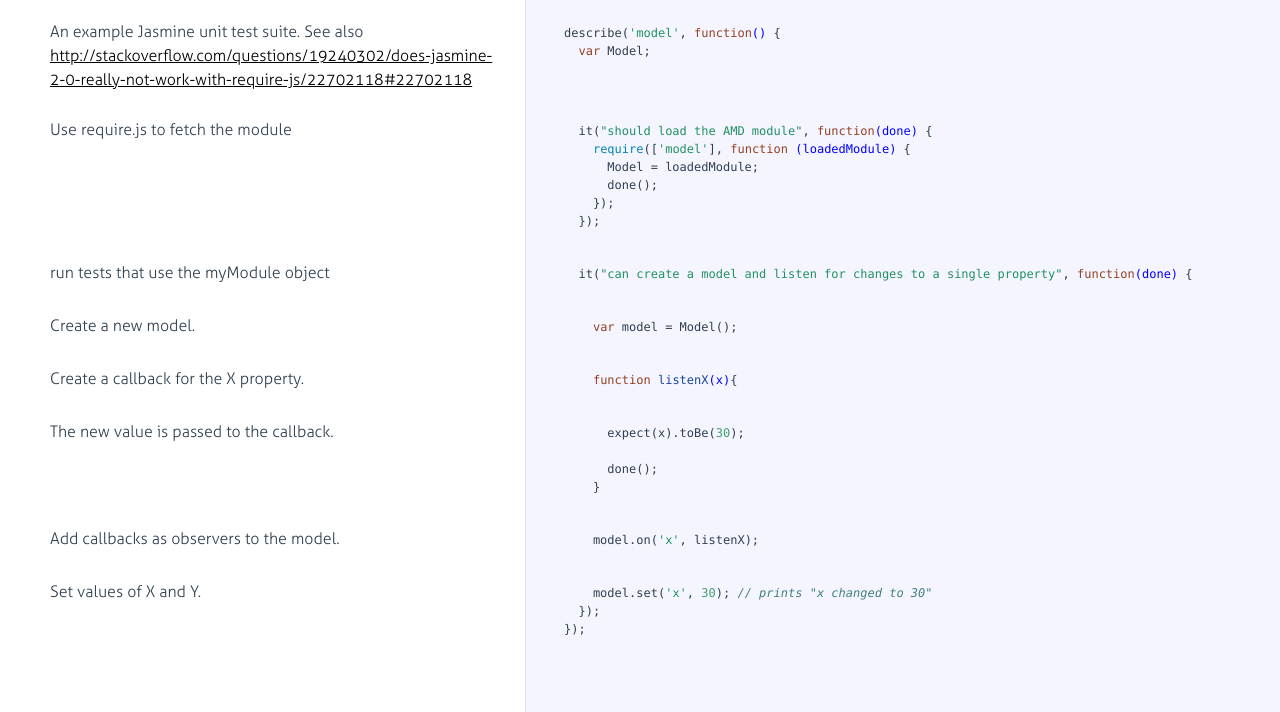
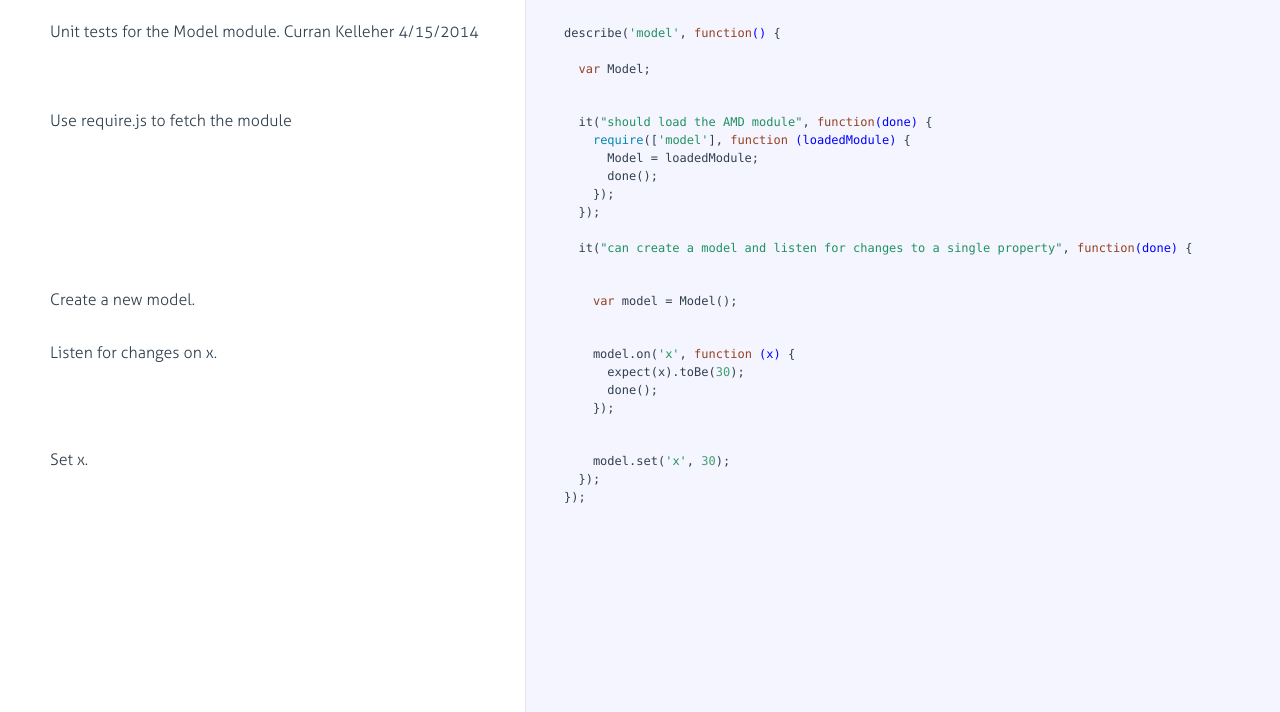
Before and after one commit to curran/model, a website: page docs/ModelSpec.html in a window 1280 px wide. Shown: the part 88-800 px from the top of the page. Drawn offline with Linux system fonts and the light colour scheme.

Commit message:
Updated model spec

```diff
--- a/docs/ModelSpec.html
+++ b/docs/ModelSpec.html
@@ -48,12 +48,13 @@
               <div class="pilwrap ">
                 <a class="pilcrow" href="#section-1">&#182;</a>
               </div>
-              <p>An example Jasmine unit test suite.
-See also <a href="http://stackoverflow.com/questions/19240302/does-jasmine-2-0-really-not-work-with-require-js/22702118#22702118">http://stackoverflow.com/questions/19240302/does-jasmine-2-0-really-not-work-with-require-js/22702118#22702118</a></p>
+              <p>Unit tests for the Model module.
+Curran Kelleher 4/15/2014</p>
 
             </div>
 
             <div class="content"><div class='highlight'><pre>describe(<span class="hljs-string">'model'</span>, <span class="hljs-function"><span class="hljs-keyword">function</span><span class="hljs-params">()</span> {</span>
+
   <span class="hljs-keyword">var</span> Model;</pre></div></div>
 
         </li>
@@ -74,7 +75,9 @@ See also <a href="http://stackoverflow.com/questions/19240302/does-jasmine-2-0-r
       Model = loadedModule;
       done();
     });
-  });</pre></div></div>
+  });
+
+  it(<span class="hljs-string">"can create a model and listen for changes to a single property"</span>, <span class="hljs-function"><span class="hljs-keyword">function</span><span class="hljs-params">(done)</span> {</span></pre></div></div>
 
         </li>
 
@@ -85,11 +88,11 @@ See also <a href="http://stackoverflow.com/questions/19240302/does-jasmine-2-0-r
               <div class="pilwrap ">
                 <a class="pilcrow" href="#section-3">&#182;</a>
               </div>
-              <p>run tests that use the myModule object</p>
+              <p>Create a new model.</p>
 
             </div>
 
-            <div class="content"><div class='highlight'><pre>  it(<span class="hljs-string">"can create a model and listen for changes to a single property"</span>, <span class="hljs-function"><span class="hljs-keyword">function</span><span class="hljs-params">(done)</span> {</span></pre></div></div>
+            <div class="content"><div class='highlight'><pre>    <span class="hljs-keyword">var</span> model = Model();</pre></div></div>
 
         </li>
 
@@ -100,11 +103,14 @@ See also <a href="http://stackoverflow.com/questions/19240302/does-jasmine-2-0-r
               <div class="pilwrap ">
                 <a class="pilcrow" href="#section-4">&#182;</a>
               </div>
-              <p>Create a new model.</p>
+              <p>Listen for changes on x.</p>
 
             </div>
 
-            <div class="content"><div class='highlight'><pre>    <span class="hljs-keyword">var</span> model = Model();</pre></div></div>
+            <div class="content"><div class='highlight'><pre>    model.on(<span class="hljs-string">'x'</span>, <span class="hljs-function"><span class="hljs-keyword">function</span> <span class="hljs-params">(x)</span> {</span>
+      expect(x).toBe(<span class="hljs-number">30</span>);
+      done();
+    });</pre></div></div>
 
         </li>
 
@@ -115,59 +121,11 @@ See also <a href="http://stackoverflow.com/questions/19240302/does-jasmine-2-0-r
               <div class="pilwrap ">
                 <a class="pilcrow" href="#section-5">&#182;</a>
               </div>
-              <p>Create a callback for the X property.</p>
+              <p>Set x.</p>
 
             </div>
 
-            <div class="content"><div class='highlight'><pre>    <span class="hljs-function"><span class="hljs-keyword">function</span> <span class="hljs-title">listenX</span><span class="hljs-params">(x)</span>{</span></pre></div></div>
-
-        </li>
-
-
-        <li id="section-6">
-            <div class="annotation">
-
-              <div class="pilwrap ">
-                <a class="pilcrow" href="#section-6">&#182;</a>
-              </div>
-              <p>The new value is passed to the callback.</p>
-
-            </div>
-
-            <div class="content"><div class='highlight'><pre>      expect(x).toBe(<span class="hljs-number">30</span>);
-
-      done();
-    }</pre></div></div>
-
-        </li>
-
-
-        <li id="section-7">
-            <div class="annotation">
-
-              <div class="pilwrap ">
-                <a class="pilcrow" href="#section-7">&#182;</a>
-              </div>
-              <p>Add callbacks as observers to the model.</p>
-
-            </div>
-
-            <div class="content"><div class='highlight'><pre>    model.on(<span class="hljs-string">'x'</span>, listenX);</pre></div></div>
-
-        </li>
-
-
-        <li id="section-8">
-            <div class="annotation">
-
-              <div class="pilwrap ">
-                <a class="pilcrow" href="#section-8">&#182;</a>
-              </div>
-              <p>Set values of X and Y.</p>
-
-            </div>
-
-            <div class="content"><div class='highlight'><pre>    model.set(<span class="hljs-string">'x'</span>, <span class="hljs-number">30</span>); <span class="hljs-comment">// prints "x changed to 30"</span>
+            <div class="content"><div class='highlight'><pre>    model.set(<span class="hljs-string">'x'</span>, <span class="hljs-number">30</span>);
   });
 });</pre></div></div>
 
```
Also changed, not shown: spec/ModelSpec.js (+9 -14 lines).
